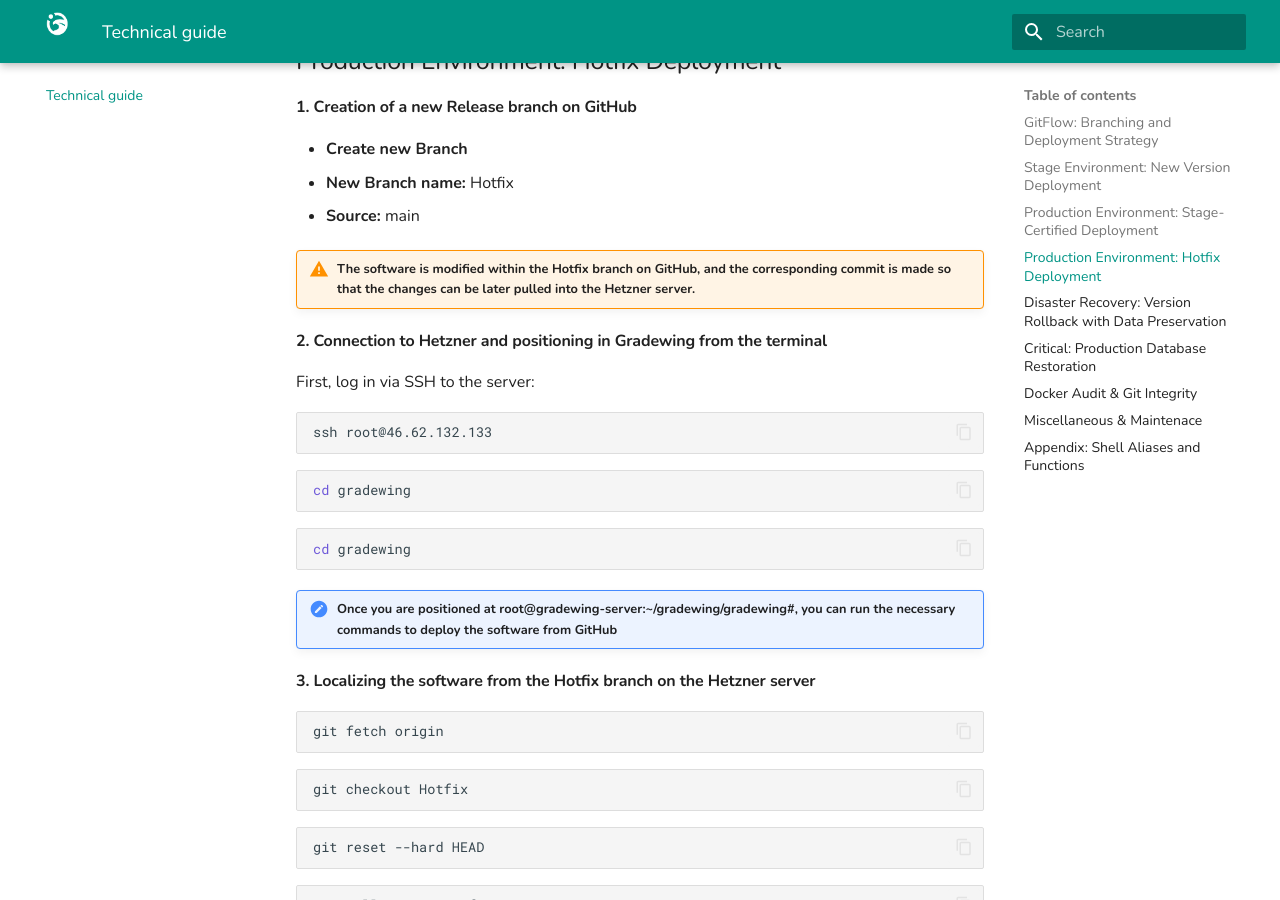
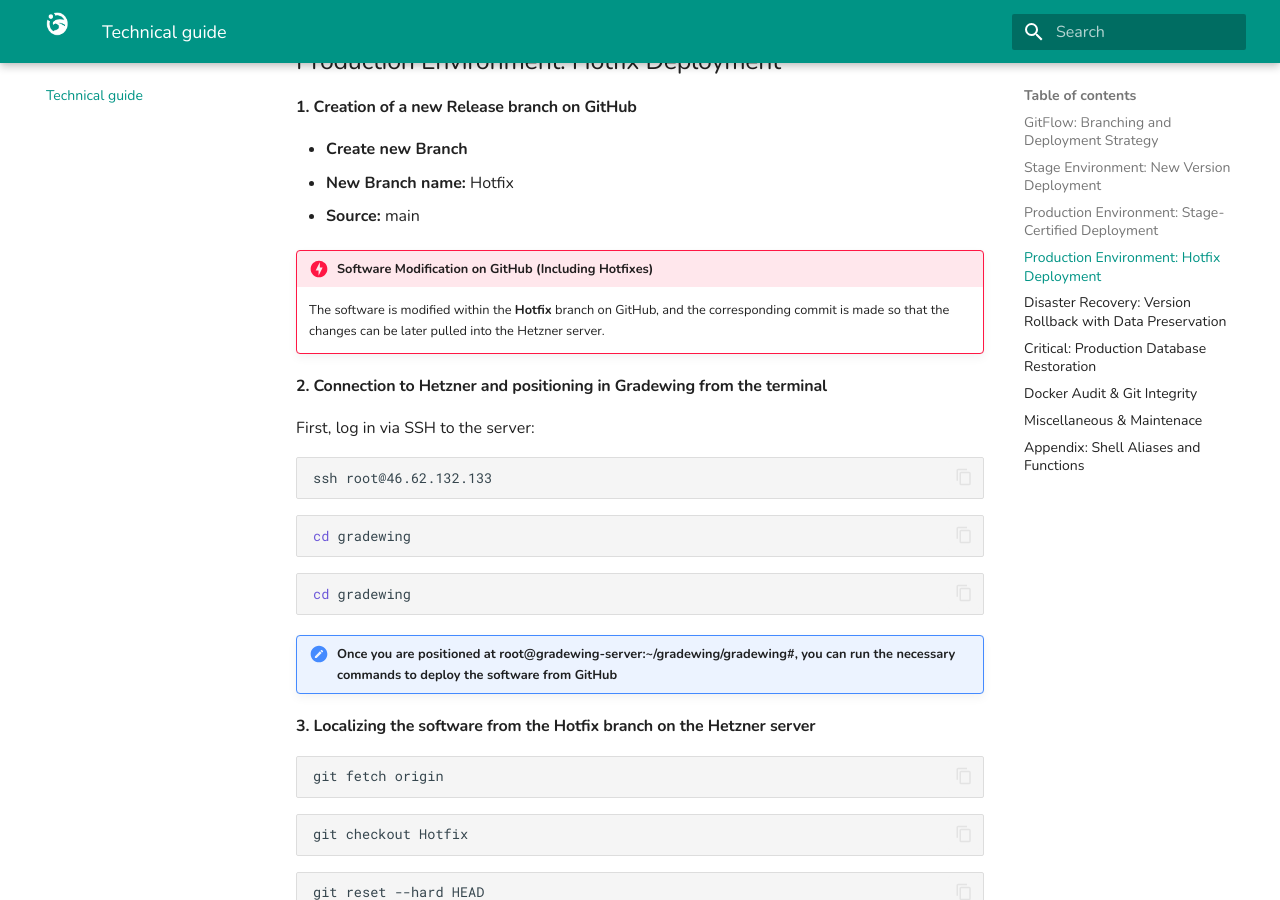
Before and after one commit to pablopenlop/gradewing_guide, an MkDocs documentation site: the page built from docs/other.md, in a window 1280 px wide and 900 px high, scrolled down 5766 px. Built offline with MkDocs 1.6.1 and Material for MkDocs 9.7.7, drawn with Linux system fonts in a browser that asks for light colours.

Commit message:
Update other.md

```diff
--- a/docs/other.md
+++ b/docs/other.md
@@ -215,7 +215,8 @@ git branch -a				# -- VERIFICATION
 *   **New Branch name:** Hotfix
 *   **Source:** main
 
-!!! warning "The software is modified within the **Hotfix** branch on GitHub, and the corresponding commit is made so that the changes can be later pulled into the Hetzner server."
+!!! danger "Software Modification on GitHub (Including Hotfixes)"
+    The software is modified within the **Hotfix** branch on GitHub, and the corresponding commit is made so that the changes can be later pulled into the Hetzner server.
 
 #### 2. Connection to Hetzner and positioning in Gradewing from the terminal
 
```
